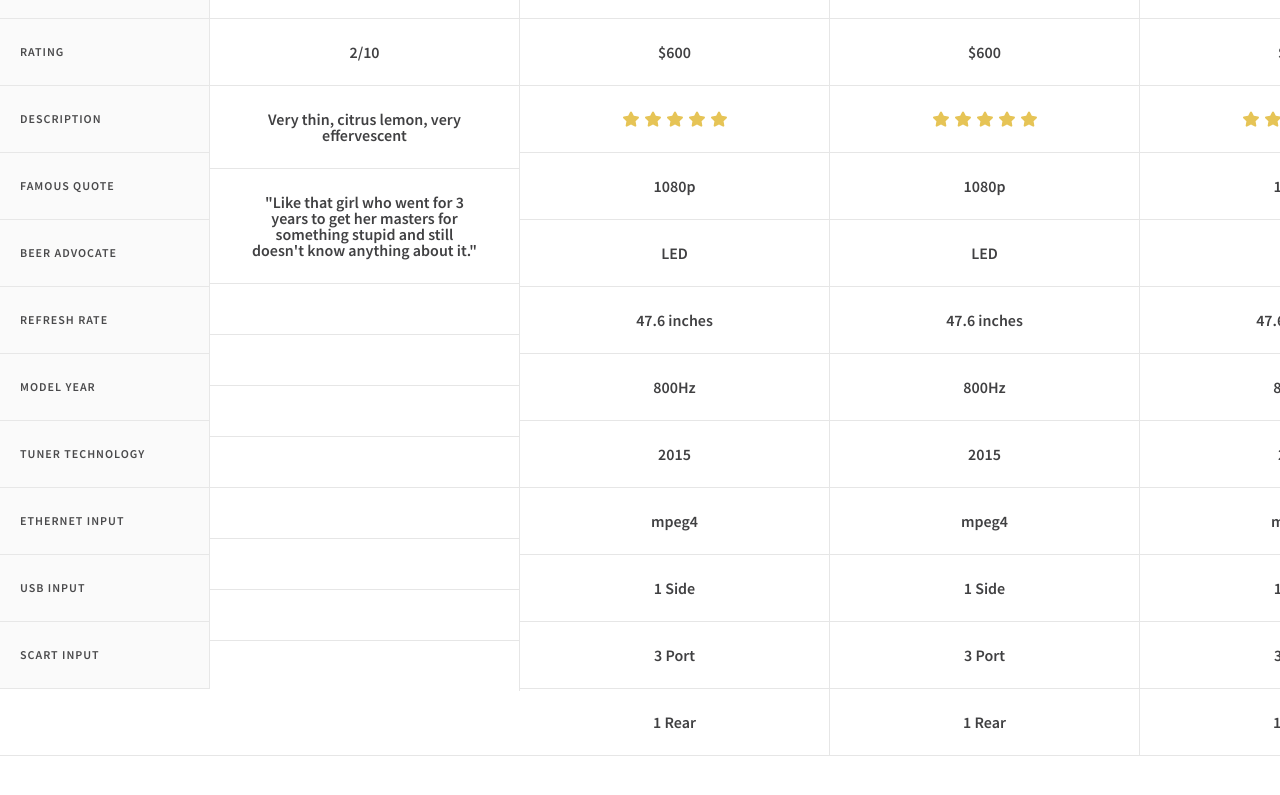
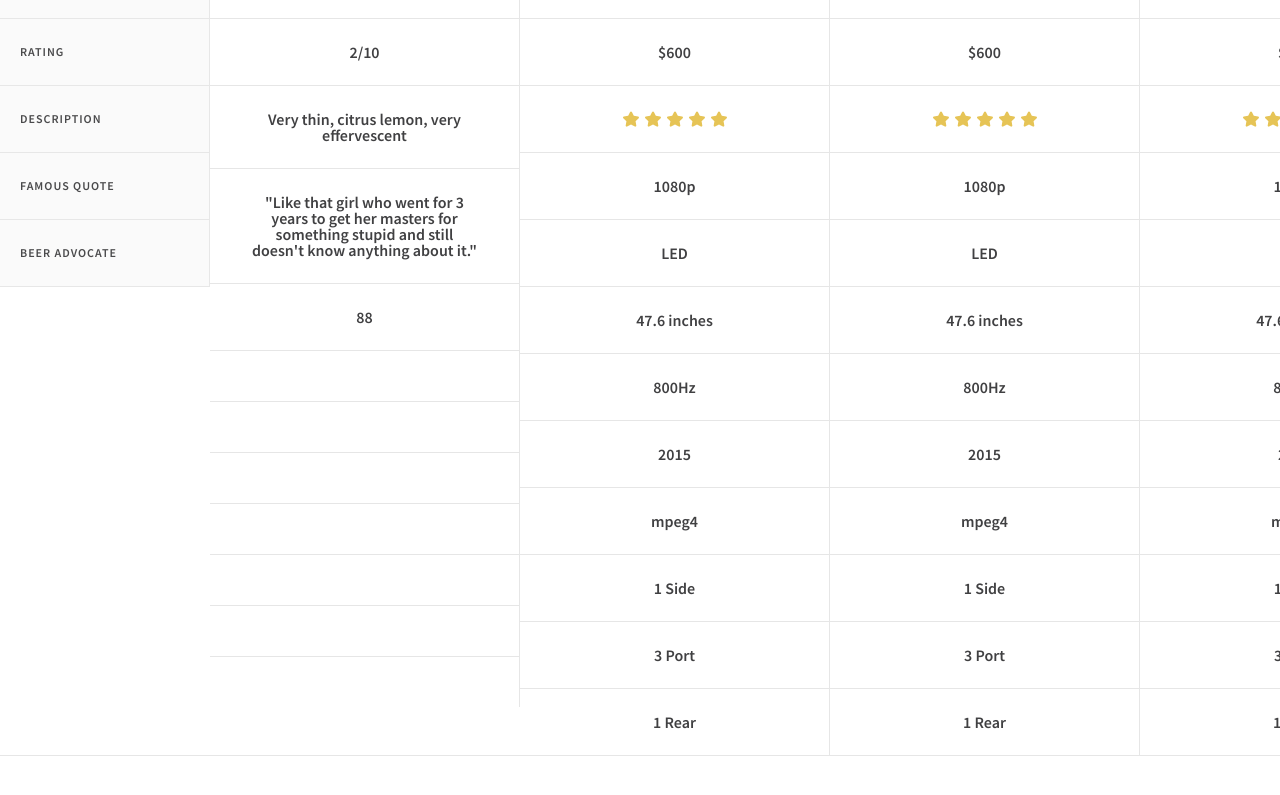
Before and after one commit to everybeer/everybeer.github.io, a plain HTML site: page index.html in a window 1280 px wide. Shown: the part 607-1402 px from the top of the page. Drawn offline with Linux system fonts and the light colour scheme.

Commit message:
Update index.html

```diff
--- a/index.html
+++ b/index.html
@@ -34,12 +34,7 @@
 					<li>Description</li>
 					<li>Famous Quote</li>
 					<li>Beer Advocate</li>
-					<li>Refresh Rate</li>
-					<li>Model Year</li>
-					<li>Tuner Technology</li>
-					<li>Ethernet Input</li>
-					<li>USB Input</li>
-					<li>Scart Input</li>
+
 				</ul>
 			</div> <!-- .features -->
 
@@ -56,7 +51,7 @@
 							<li>2/10</li>
 							<li>Very thin, citrus lemon, very effervescent</li>
 							<li>"Like that girl who went for 3 years to get her masters for something stupid and still doesn't know anything about it."</li>
-							<li></li>
+							<li>88</li>
 							<li></li>
 							<li></li>
 							<li></li>
```
